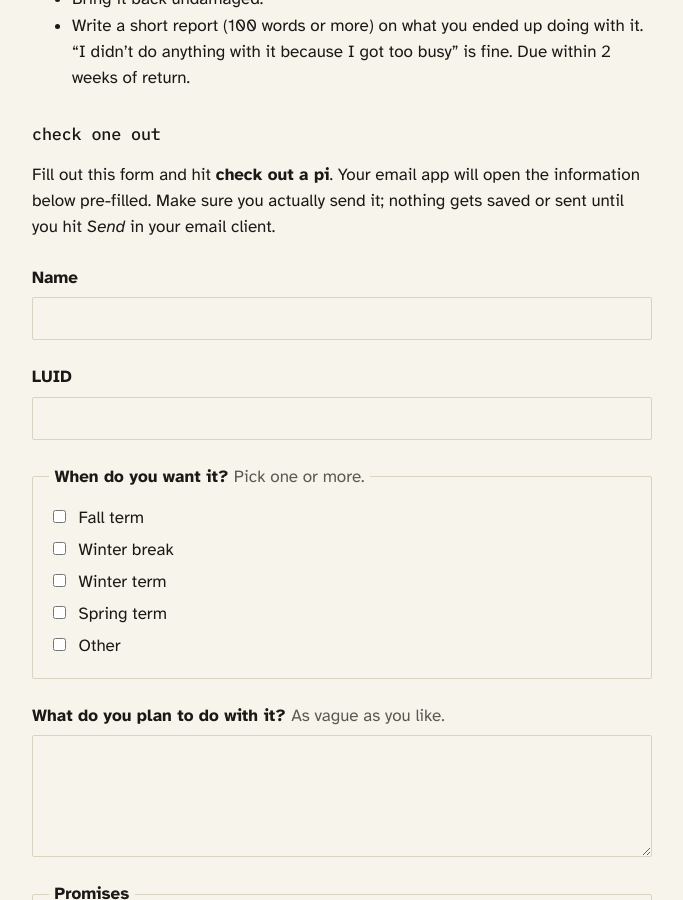
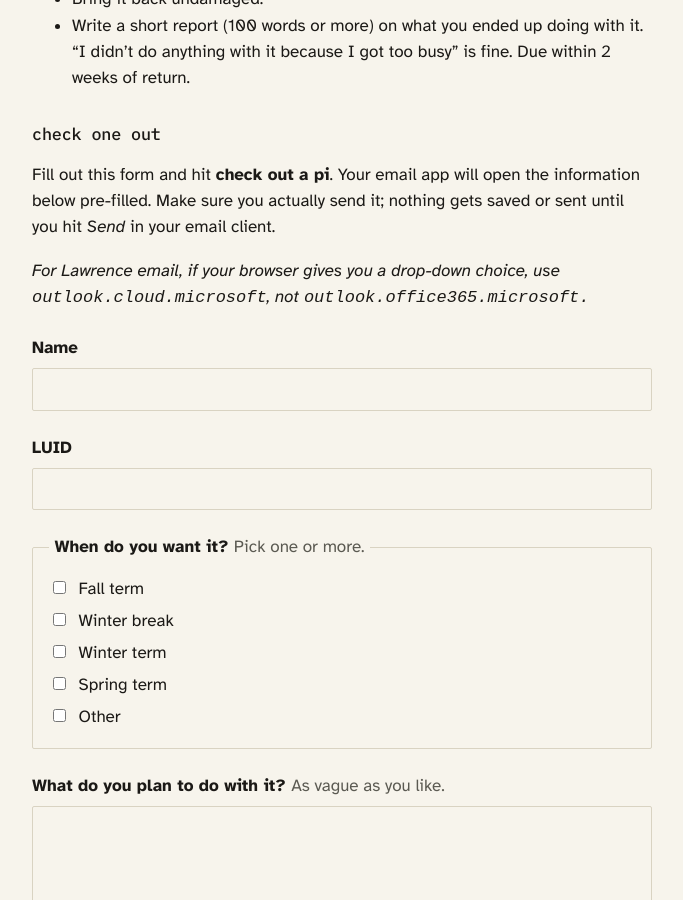
Before and after one commit to LU-Generative-Lab/lu-generative-lab.github.io, a Jekyll site: the page built from resources/pi-library/index.md, in a window 1280 px wide and 900 px high, scrolled down 1077 px. Shown: the whole window, without its empty margins (298-981 px from the left). Built offline with Jekyll 4.4.1, drawn with Linux system fonts in a browser that asks for light colours.

Commit message:
Advise about cloud vs 365

```diff
--- a/resources/pi-library/index.md
+++ b/resources/pi-library/index.md
@@ -39,6 +39,8 @@ Depending on your project, you may also want:
 ### check one out
 
 Fill out this form and hit **check out a pi**. Your email app will open the information below pre-filled. Make sure you actually send it; nothing gets saved or sent until you hit _Send_ in your email client.
+
+_For Lawrence email, if your browser gives you a drop-down choice, use `outlook.cloud.microsoft`, not `outlook.office365.microsoft.`_
 
 <form class="pi-form" id="pi-form" method="POST" action="{{ site.pi_library.endpoint }}" data-user="{{ site.pi_library.mail_user }}" data-domain="{{ site.pi_library.mail_domain }}">
 
```
